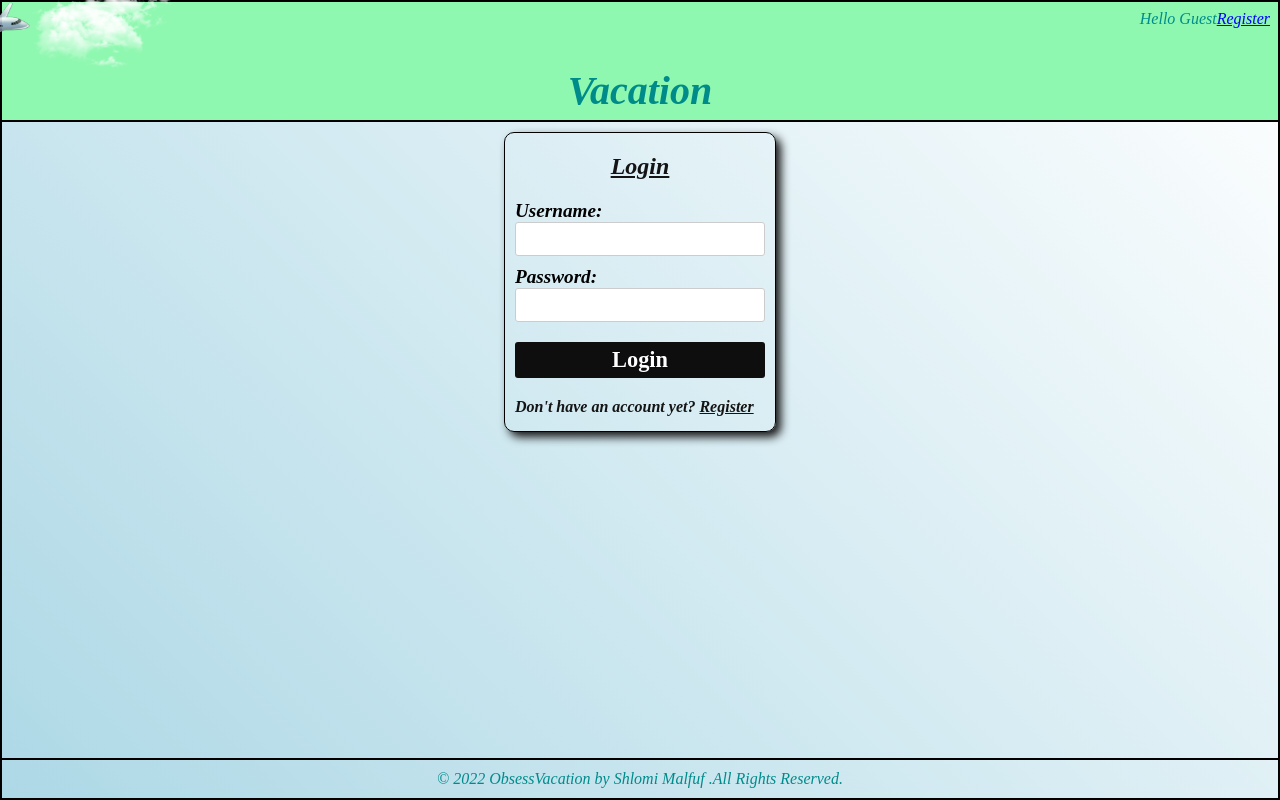
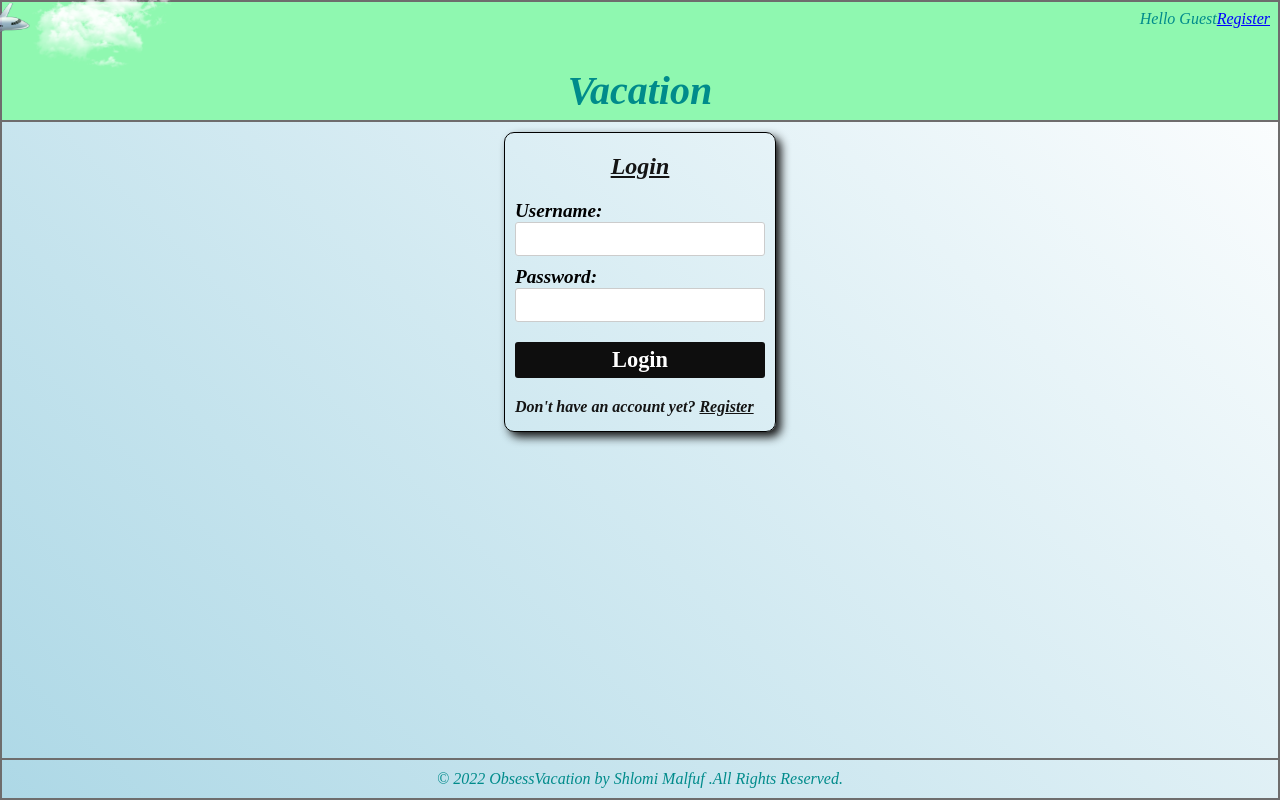
Before and after one commit to shlomiandadi/vacations-rect, a React (Create React App) app in the folder client/: page /home in a window 1280 px wide. Built offline with nearby package versions, Linux system fonts and the light colour scheme; no server answers; a web font is replaced by a local one; what notyf would draw is missing.

Commit message:
change color border layout

```diff
--- a/client/public/index.html
+++ b/client/public/index.html
@@ -24,7 +24,7 @@
       work correctly both with client-side routing and a non-root public URL.
       Learn how to configure a non-root public URL by running `npm run build`.
     -->
-    <title>React App</title>
+    <title>vacation</title>
   </head>
   <body>
     <noscript>You need to enable JavaScript to run this app.</noscript>
--- a/client/src/Components/LayoutArea/Layout/Layout.css
+++ b/client/src/Components/LayoutArea/Layout/Layout.css
@@ -8,7 +8,7 @@
 
 .Layout,
 .Layout>* {
-    border: 1px solid black;
+    border: 1px solid rgb(110, 109, 109);
 }
 
 .Layout>header,
--- a/client/src/Models/VacationModel.ts
+++ b/client/src/Models/VacationModel.ts
@@ -1,5 +1,5 @@
 class VacationModel {
-    public id: number| undefined; ;
+    public id: number | undefined;
     public description: string | undefined;
     public destination: string | undefined;
     public imageName: string | undefined;
--- a/client/src/Services/VacationsService.ts
+++ b/client/src/Services/VacationsService.ts
@@ -61,7 +61,6 @@ class VacationsService {
         await axios.delete(config.urls.vacations + id);
         vacationsStore.dispatch(deleteVacationAction(id));
     }
-
 }
 
 // Single object:
```
Also changed, not shown: client/src/Components/HomeArea/Home/Home.tsx (+0 -17 lines), client/src/Components/VacationArea/VacationList/VacationList.tsx (+3 -5 lines), client/src/index.tsx (+15 -1 lines), 1 other file (tests, documents, lock files or other folders).
